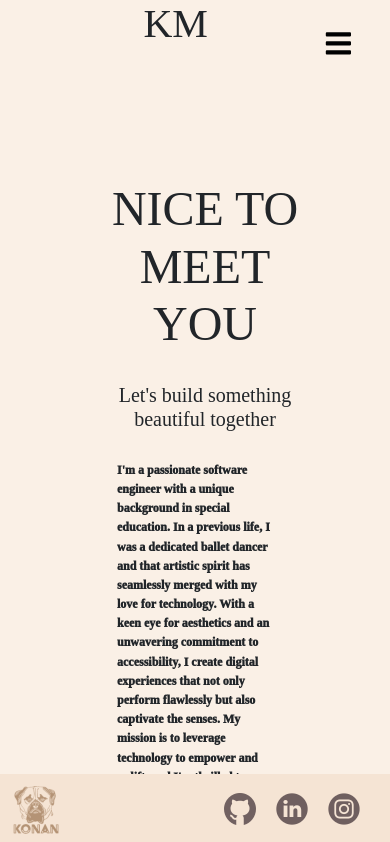
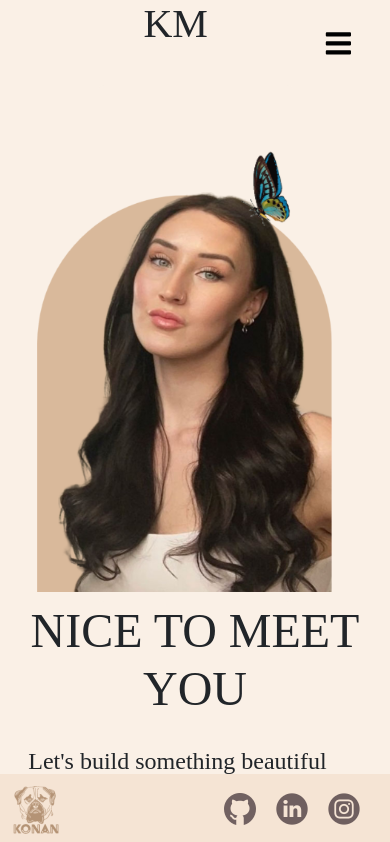
Before and after one commit to kemcclen/KM-Portfolio, a React (Create React App) app: page / in a window 390 px wide. Shown: the top 842 px of the page. Built offline with nearby package versions, Linux system fonts and the light colour scheme; a web font is replaced by a local one.

Commit message:
media queries added to all pages for mobile use

```diff
--- a/src/components/pages/about/About.js
+++ b/src/components/pages/about/About.js
@@ -9,7 +9,7 @@ export default function About() {
     <section>
       <div className="aboutInfo">
         {/* Intro words  */}
-        <motion.h2
+        <motion.h1
           animate={{
             translateY: -40,
             transition: { duration: 0.5 },
@@ -19,7 +19,7 @@ export default function About() {
           }}
         >
           NICE TO MEET YOU{" "}
-        </motion.h2>
+        </motion.h1>
 
         <motion.h2
           animate={{
--- a/src/components/pages/about/about.css
+++ b/src/components/pages/about/about.css
@@ -43,19 +43,38 @@ div .card {
   align-items: center;
 }
 
-@media only screen and (max-width: 555px) {
+/* Media query for smaller screens */
+@media screen and (max-width: 555px) {
   section {
     flex-direction: column;
     align-items: center;
   }
 
+  .aboutInfo {
+    width: 90%;
+    order: 2;
+    margin-top: 40px;
+    margin-bottom: 70px;
+  }
+
   .aboutInfo h2 {
-    font-size: 20px;
-    width: 100%;
-    margin-left: 10px;
+    font-size: 24px;
+    width: 90%;
+    margin-left: 0;
+    margin-right: 0;
   }
 
   .aboutInfo p {
-    font-size: 12px;
+    font-size: 14px;
+  }
+
+  .card {
+    width: 90%;
+    margin-top: 5px;
+    order: 1;
+  }
+
+  .butterfly {
+    width: 80px;
   }
 }
--- a/src/components/pages/contact/contact.css
+++ b/src/components/pages/contact/contact.css
@@ -112,5 +112,16 @@ div .formSection {
   .contactForm {
     width: 90%;
     margin-top: 40px;
+    margin-bottom: 100px;
+    max-width: 400px;
+  }
+
+  div .contactDetails,
+  div .formSection {
+    width: 100%;
+  }
+
+  .contactTxt {
+    width: 90%;
   }
 }
--- a/src/components/pages/portfolio/portfolio.css
+++ b/src/components/pages/portfolio/portfolio.css
@@ -26,7 +26,7 @@
   justify-content: center;
   align-items: flex-start;
   width: 350px;
-  height: 470px;
+  height: 500px;
   background: #ede0d4;
   border-radius: 20px;
   border-top-left-radius: 160px;
--- a/src/components/pages/resume/resume.css
+++ b/src/components/pages/resume/resume.css
@@ -1,10 +1,6 @@
 .resumePage,
 .resumeBody {
   background-color: #faf0e6;
-}
-
-h1 {
-  font-size: 34px;
 }
 
 .resumeDownload {
@@ -44,3 +40,20 @@ li {
   font-size: 20px;
   font-weight: 1000;
 }
+/* Media query for smaller screens */
+@media screen and (max-width: 768px) {
+  body .resumeBody {
+    flex-direction: column;
+    align-items: center;
+  }
+
+  .frontEnd,
+  .backEnd {
+    width: 100%;
+    margin: 10px 0;
+  }
+
+  .frontEnd {
+    margin-top: 35px;
+  }
+}
```
